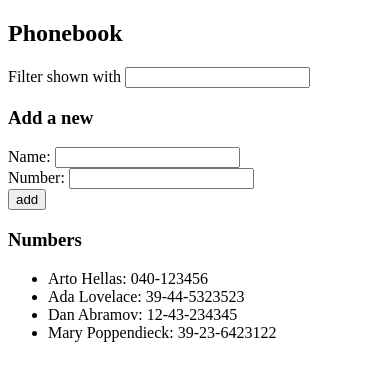
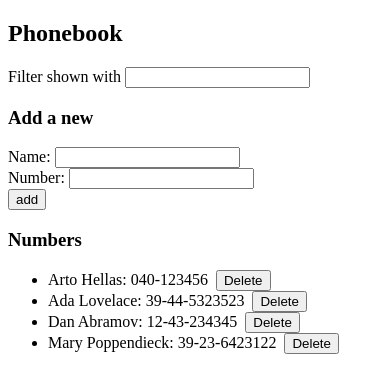
Before and after one commit to zoltanlederer/fullstack-helsinki, a React (Create React App) app in the folder part_2/phonebook/: page / in a window 390 px wide. Shown: the top 392 px of the page. Built offline with nearby package versions, Linux system fonts and the light colour scheme; data requests are answered from the project's data file.

Commit message:
Phonebook Exercises 2.15-2.18

```diff
--- a/part_2/phonebook/db.json
+++ b/part_2/phonebook/db.json
@@ -1,5 +1,5 @@
 {
-    "persons":[
+  "persons": [
     {
       "name": "Arto Hellas",
       "number": "040-123456",
--- a/part_2/phonebook/src/App.js
+++ b/part_2/phonebook/src/App.js
@@ -1,8 +1,8 @@
 import React, { useState, useEffect } from 'react'
-import axios from 'axios'
 import PersonForm from './components/PersonForm'
 import Persons from './components/Persons'
 import Filter from './components/Filter'
+import personService from './services/persons'
 
 
 const App = () => {
@@ -11,11 +11,12 @@ const App = () => {
   const [ newNumber, setNewNumber ] = useState('')
   const [ newFilter, setNewFilter ] = useState('')
 
+
   useEffect(() => {
-    axios
-      .get('http://localhost:3001/persons')
-      .then(response => {
-        setPersons(response.data)
+    personService
+      .getAll()
+      .then(initialPersons => {
+        setPersons(initialPersons)
       })
   }, [])
 
@@ -33,12 +34,43 @@ const App = () => {
         number: newNumber
       }
 
-      setPersons(persons.concat(newEntry))
-      setNewName('')
-      setNewNumber('')
+      personService
+        .create(newEntry)
+        .then(returnedPersons => {
+          setPersons(persons.concat(returnedPersons))
+          setNewName('')
+          setNewNumber('')
+        })
 
     } else {
-      alert(`${newName} is already added to phonebook`)
+      if (window.confirm(`${newName} is already added to phonebook, replace the old number?`)) {
+        const personToUpdate = persons.filter(person => person.name.toLowerCase() === newName.toLowerCase())
+        const id = personToUpdate[0].id;
+        const updated = {...personToUpdate[0], number: newNumber}
+
+        personService
+          .updateNumber(id, updated)
+          .then(updatePerson => {
+            const personsUpdate = [...persons]
+            const personIndex = persons.map(person => person.name.toLowerCase()).indexOf(newName.toLowerCase())
+            personsUpdate[personIndex] = updatePerson
+
+            setPersons(personsUpdate)
+            setNewName('')
+            setNewNumber('')
+          })
+      }
+    }
+  }
+
+  const handleDelete = (e) => {
+    const id = parseInt(e.target.id)
+    if (window.confirm(`Delete ${e.target.dataset.name}?`)) {
+      personService
+      .deletePerson(id)
+      .then(() => {
+        setPersons(persons.filter(personId => personId.id !== id))
+      })
     }
   }
 
@@ -61,7 +93,7 @@ const App = () => {
       />
 
       <h3>Numbers</h3>
-      <Persons persons={persons} filter={newFilter} />
+      <Persons persons={persons} filter={newFilter} handleDelete={(e) => handleDelete(e)} />
     </div>
   )
 }
--- a/part_2/phonebook/src/components/Persons.js
+++ b/part_2/phonebook/src/components/Persons.js
@@ -1,9 +1,14 @@
 import React from 'react'
 
-const Persons = ({persons, filter}) => {
+const Persons = ({persons, filter, handleDelete}) => {
     const display = persons.filter(search => search.name.toLowerCase().includes(filter.toLowerCase()))
     .map(person => {
-      return <li key={person.name}>{person.name}: {person.number}</li>
+      return (
+        <li key={person.name}>
+            {person.name}: {person.number} &nbsp;
+            <button id={person.id} data-name={person.name} onClick={handleDelete}>Delete</button>
+        </li>
+      )
     })
 
     return (
--- /dev/null
+++ b/part_2/phonebook/src/services/persons.js
@@ -0,0 +1,20 @@
+import axios from 'axios'
+const baseUrl = 'http://localhost:3001/persons'
+
+const getAll = () => {
+    return axios.get(baseUrl).then(response => response.data)
+}
+
+const create = (newObject) => {
+    return axios.post(baseUrl, newObject).then(response => response.data)
+}
+
+const updateNumber = (id, newObject) => {
+    return axios.put(`${baseUrl}/${id}`, newObject).then(response => response.data)
+}
+
+const deletePerson = (id) => {
+    return axios.delete(`${baseUrl}/${id}`).then(response => response.data)
+}
+
+export default {getAll, create, updateNumber, deletePerson}
```
Lines whose indentation alone changed are shown as unchanged.
